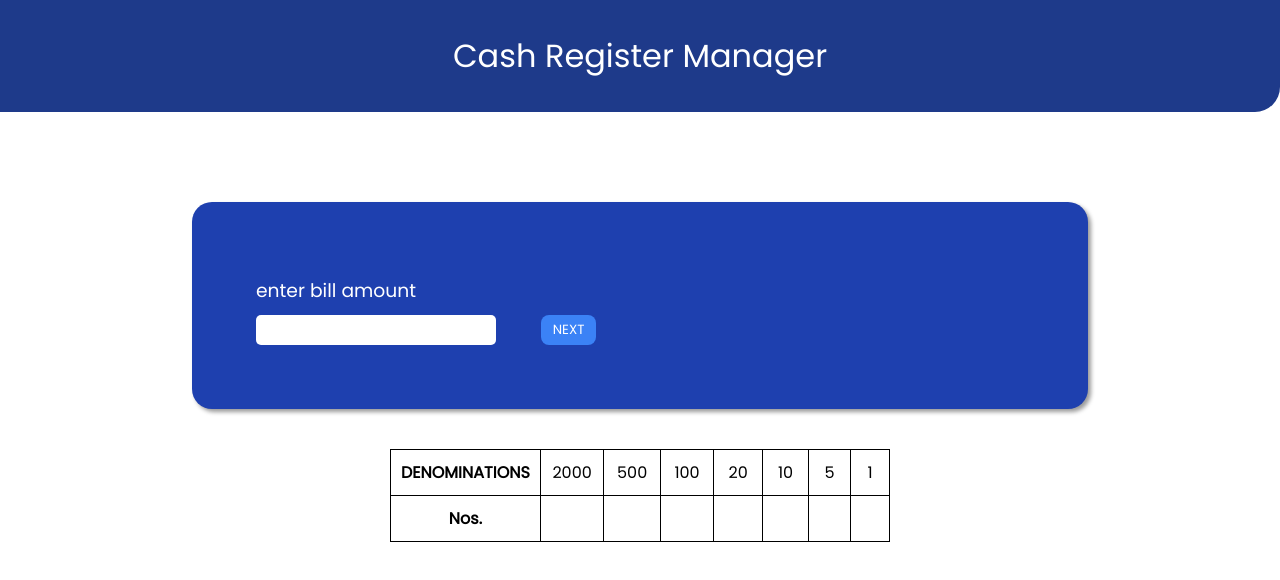
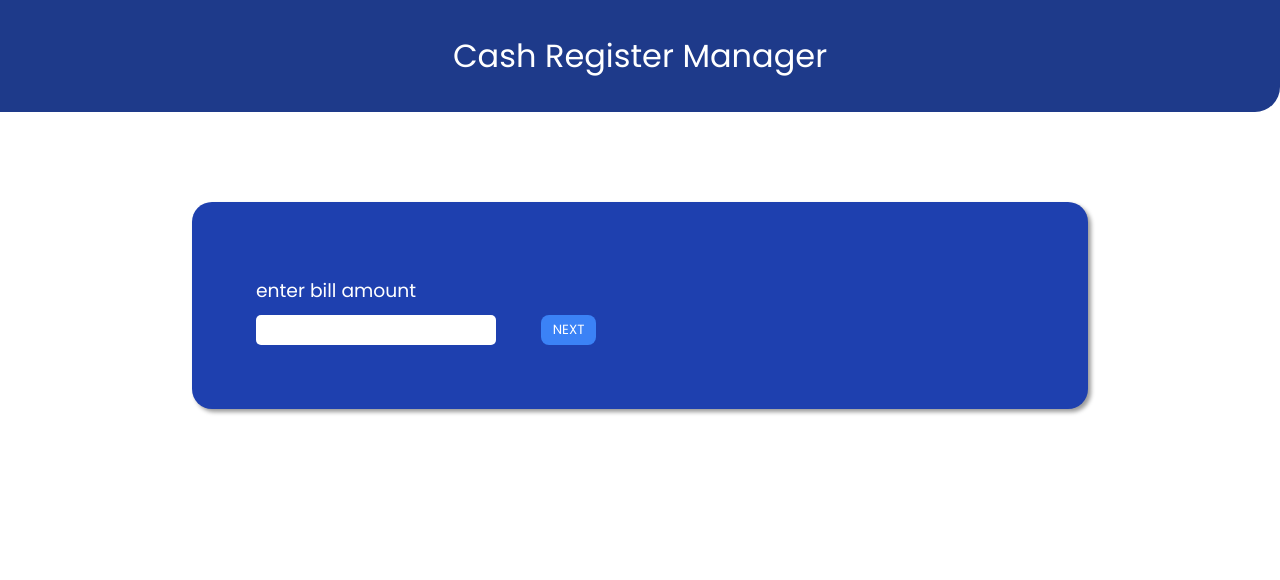
Before and after one commit to rahulharidas1/cash-register-manager, a website built with Parcel: page index.html in a window 1280 px wide. Built offline with nearby package versions, Linux system fonts and the light colour scheme.

Commit message:
feat: display table only after calculating result

```diff
--- a/index.html
+++ b/index.html
@@ -19,7 +19,7 @@
         <button id="calculate">CALCULATE</button>
       </div>
     </div>
-    <table>
+    <table class="result-table">
       <tr>
         <th>DENOMINATIONS</th>
         <td>2000</td>
@@ -41,6 +41,7 @@
         <td class="result"></td>
       </tr>
     </table>
+
     <script src="src/index.js"></script>
   </body>
 </html>
--- a/src/index.js
+++ b/src/index.js
@@ -4,6 +4,8 @@ var amountReceived = document.getElementById("amountReceived");
 var calcBtn = document.getElementById("calculate");
 var secondBox = document.getElementById("secondBox");
 var tableResult = document.getElementsByClassName("result");
+var table = document.querySelector(".result-table");
+table.style.setProperty("display", "none");
 const getNextElement = () => {
   secondBox.style.display = "block";
   nextBtn.style.display = "none";
@@ -28,6 +30,7 @@ const calculateChange = () => {
   }
 
   console.log(changeToBeReturned);
+  table.style.removeProperty("display");
   changeToBeReturned.map((item, index) => {
     return (tableResult.item(index).innerHTML = item);
   });
--- a/src/styles.css
+++ b/src/styles.css
@@ -78,17 +78,18 @@ input[type="number"] {
 #calculate:hover {
   background-color: #2563eb;
 }
-table {
+.result-table {
   margin: auto;
   margin-top: 40px;
-  width: 500px;
+  width: 400px;
 }
-table,
+.result-table,
 th,
 td {
-  border: 1px solid black;
+  border: 1px solid #1e40af;
   border-collapse: collapse;
   text-align: center;
+  color: #4338ca;
 }
 td {
   width: 50px;
```
